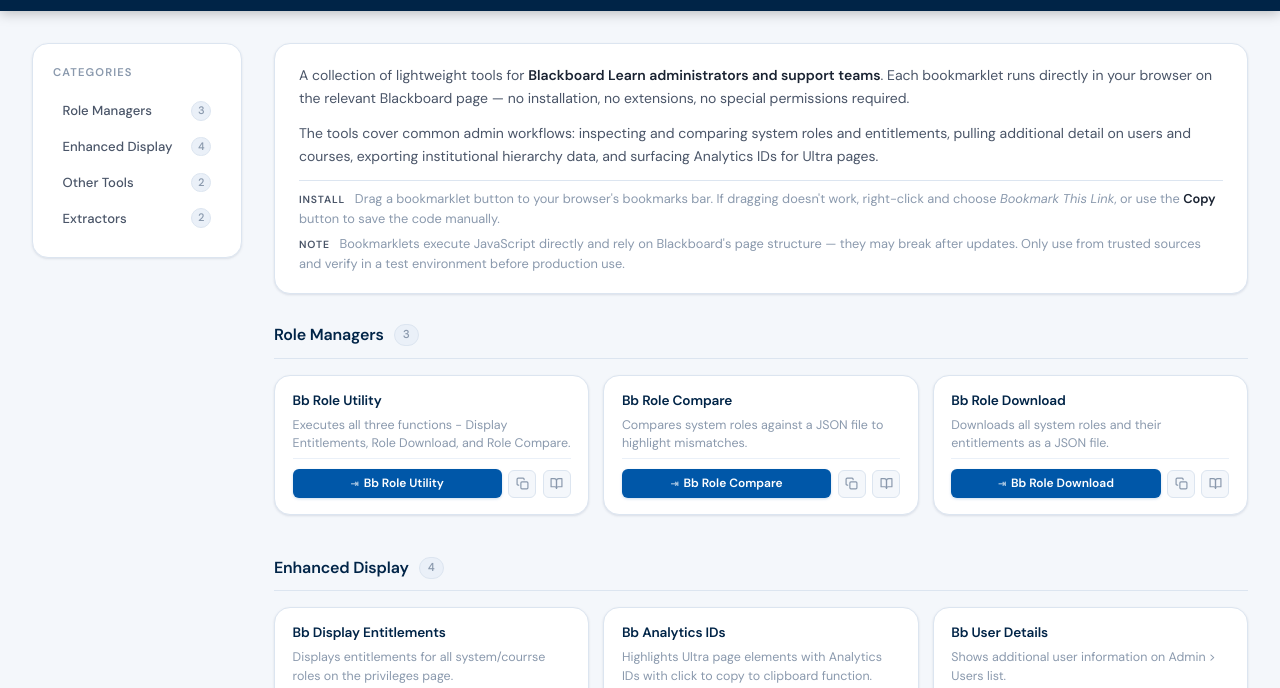
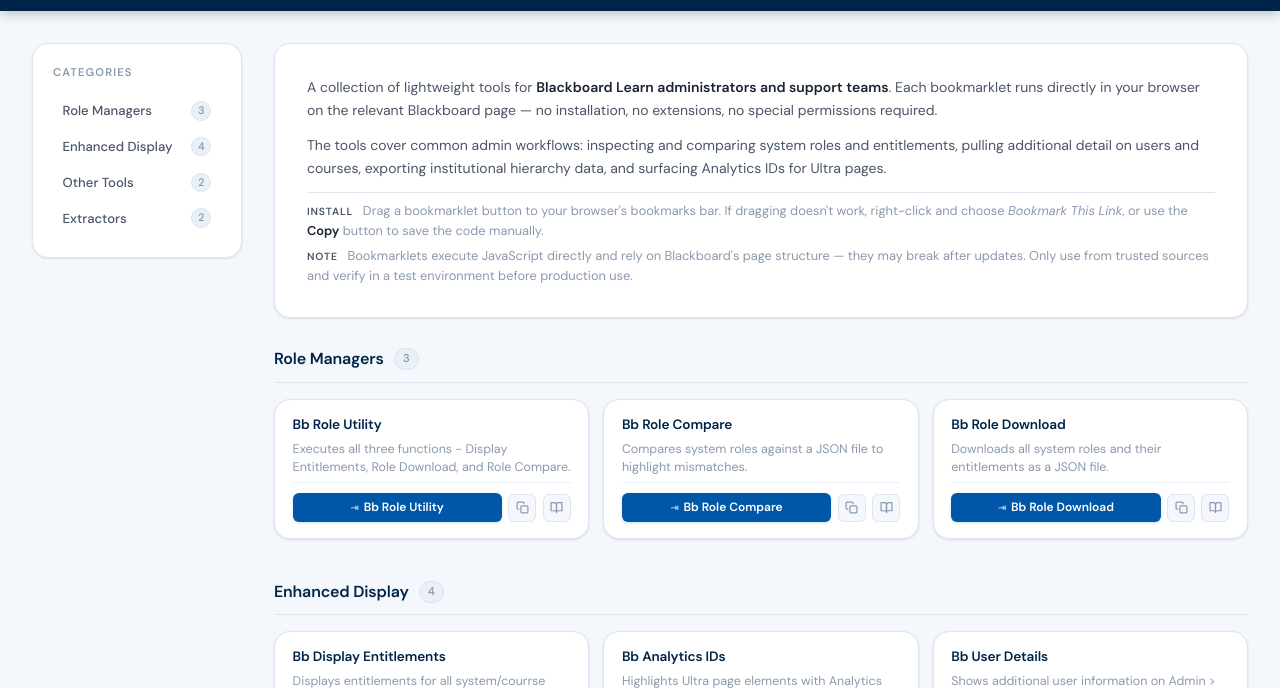
Before and after one commit to jkelley-blackboard/blackboard-bookmarklets, a plain HTML site: page docs/index.html in a window 1280 px wide. Shown: the part 49-737 px from the top of the page. Drawn offline with nearby package versions, Linux system fonts and the light colour scheme.

Commit message:
Update groovy_index.css

```diff
--- a/docs/groovy_index.css
+++ b/docs/groovy_index.css
@@ -139,7 +139,7 @@ main.content { flex: 1; min-width: 0; }
   background: var(--surface);
   border: 1px solid var(--border);
   border-radius: var(--radius-lg);
-  padding: 1.25rem 1.5rem;
+  padding: 2rem 2rem;
   margin-bottom: 1.75rem;
   box-shadow: var(--shadow-sm);
   display: flex;
```
